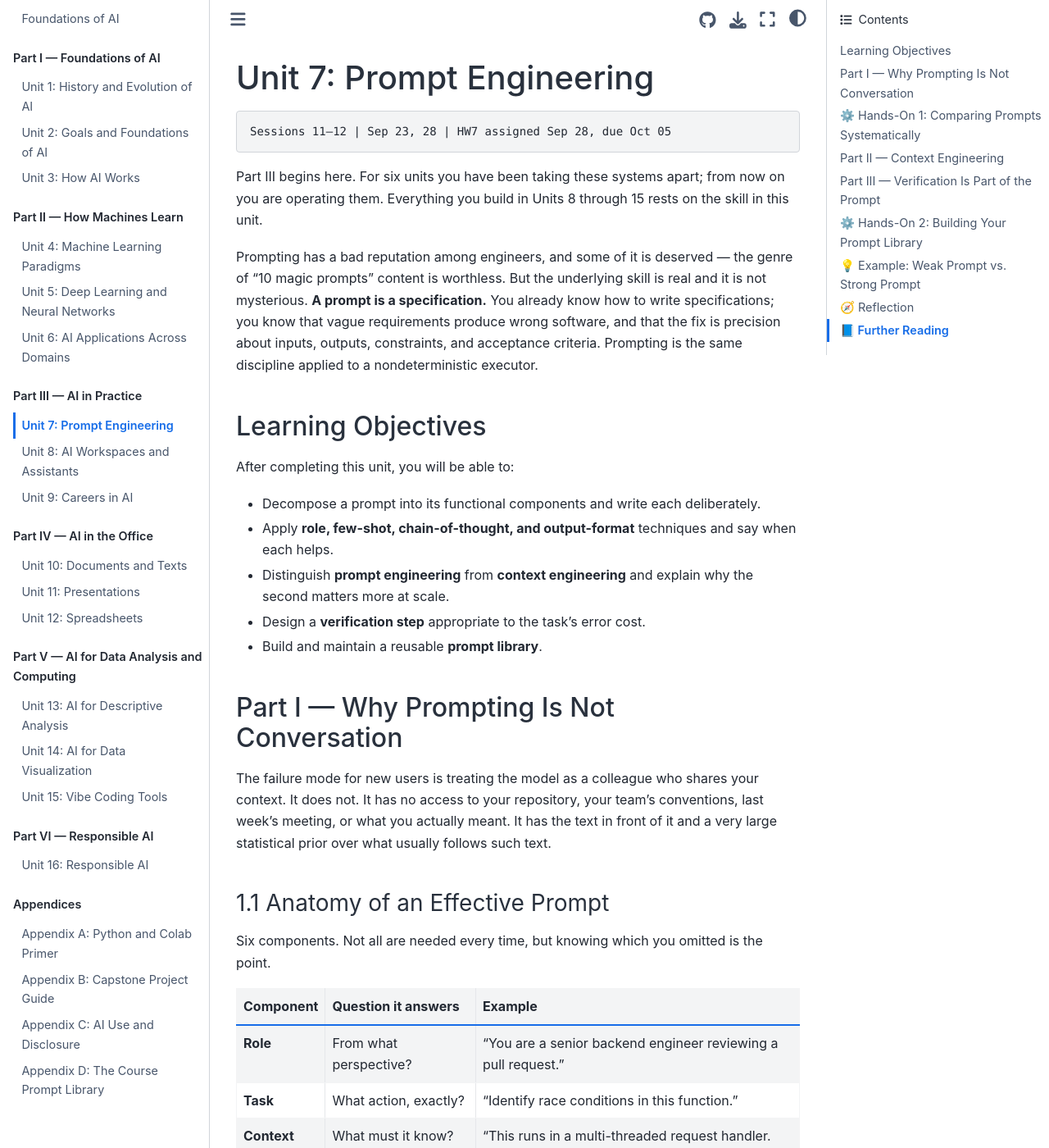
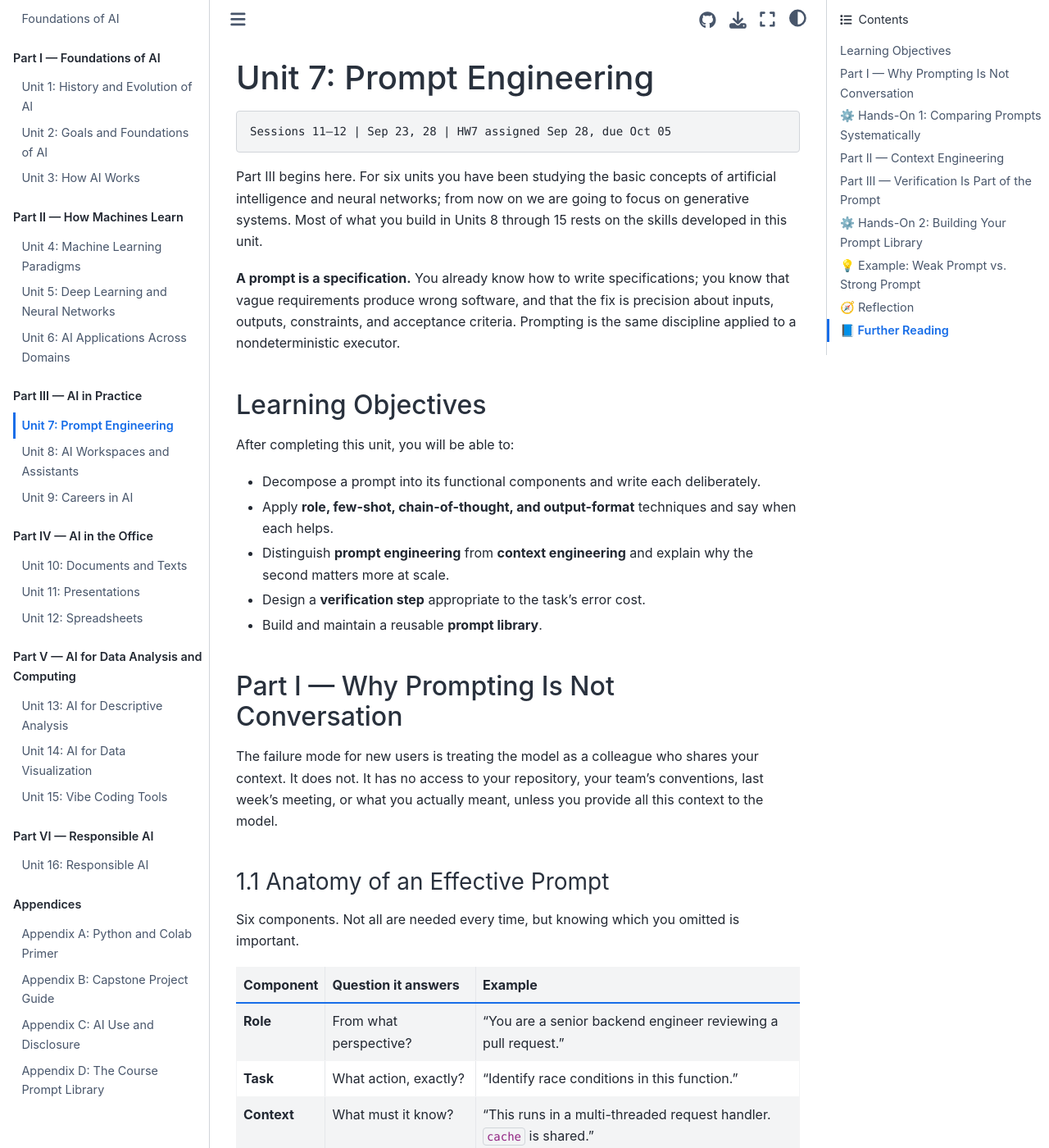
Before and after one commit to lndecastro/Foundations_of_AI, a Jupyter Book: the page built from book/Unit_07_Prompt_Engineering.md, in a window 1280 px wide and 1400 px high. Shown: the whole window at 82% size. Built offline with Jupyter Book 1.0.4 settings and Sphinx 7.4.7 and the Sphinx Book theme 1.1.4, drawn with Linux system fonts in a browser that asks for light colours; some of the changed text lies outside the part shown.

Commit message:
Update Unit_07_Prompt_Engineering.md

````diff
--- a/book/Unit_07_Prompt_Engineering.md
+++ b/book/Unit_07_Prompt_Engineering.md
@@ -4,9 +4,9 @@
 Sessions 11–12 | Sep 23, 28 | HW7 assigned Sep 28, due Oct 05
 ```
 
-Part III begins here. For six units you have been taking these systems apart; from now on you are operating them. Everything you build in Units 8 through 15 rests on the skill in this unit.
+Part III begins here. For six units you have been studying the basic concepts of artificial intelligence and neural networks; from now on we are going to focus on generative systems. Most of what you build in Units 8 through 15 rests on the skills developed in this unit.
 
-Prompting has a bad reputation among engineers, and some of it is deserved — the genre of "10 magic prompts" content is worthless. But the underlying skill is real and it is not mysterious. **A prompt is a specification.** You already know how to write specifications; you know that vague requirements produce wrong software, and that the fix is precision about inputs, outputs, constraints, and acceptance criteria. Prompting is the same discipline applied to a nondeterministic executor.
+**A prompt is a specification.** You already know how to write specifications; you know that vague requirements produce wrong software, and that the fix is precision about inputs, outputs, constraints, and acceptance criteria. Prompting is the same discipline applied to a nondeterministic executor.
 
 ## Learning Objectives
 
@@ -20,11 +20,11 @@ After completing this unit, you will be able to:
 
 ## Part I — Why Prompting Is Not Conversation
 
-The failure mode for new users is treating the model as a colleague who shares your context. It does not. It has no access to your repository, your team's conventions, last week's meeting, or what you actually meant. It has the text in front of it and a very large statistical prior over what usually follows such text.
+The failure mode for new users is treating the model as a colleague who shares your context. It does not. It has no access to your repository, your team's conventions, last week's meeting, or what you actually meant, unless you provide all this context to the model.
 
 ### 1.1 Anatomy of an Effective Prompt
 
-Six components. Not all are needed every time, but knowing which you omitted is the point.
+Six components. Not all are needed every time, but knowing which you omitted is important.
 
 | Component | Question it answers | Example |
 | :--- | :--- | :--- |
@@ -36,7 +36,7 @@ Six components. Not all are needed every time, but knowing which you omitted is
 | **Criteria** | What makes it good? | "Flag only issues that could produce incorrect data, not style." |
 
 ```{note}
-The component that beginners omit most often is **Criteria**, and it is the one that changes the output most. Without it, the model optimizes for what usually satisfies such a request — which is *thoroughness*. That is why unconstrained prompts return twelve suggestions when you wanted the two that matter.
+The component that beginners omit most often is **Criteria**, and it is the one that changes the output most. Without it, the model optimizes for what usually satisfies such a request, which is *thoroughness*. That is why unconstrained prompts return twelve suggestions when you wanted the two that matter.
 ```
 
 ### 1.2 Core Techniques
@@ -45,7 +45,7 @@ The component that beginners omit most often is **Criteria**, and it is the one
 
 **Few-shot prompting.** Give two or three worked examples of input → output. This is by far the most reliable technique for enforcing a format, and it usually beats describing the format in words. If you need commit messages in a house style, showing three real ones works better than a paragraph of rules.
 
-**Chain-of-thought.** Asking the model to work through steps before answering improves multi-step reasoning. The mechanism is worth understanding: the intermediate tokens become part of the context for the tokens that follow, so the model is conditioning on its own partial work. It is not "thinking harder" — it is giving itself more relevant context.
+**Chain-of-thought.** Asking the model to work through steps before answering improves multi-step reasoning. The mechanism is worth understanding: the intermediate tokens become part of the context for the tokens that follow, so the model is conditioning on its own partial work. It is not "thinking harder", it is giving itself more relevant context.
 
 **Output format specification.** Ask for JSON, a table, or a fixed template when the output will be consumed by anything other than a human reading prose. This is the technique that makes AI output composable with the rest of your tooling.
 
@@ -64,7 +64,7 @@ Changing one thing at a time is not fussiness. If you change four things and the
 
 ## ⚙️ Hands-On 1: Comparing Prompts Systematically
 
-This cell prints four variants of the same request, from bare to fully specified. Paste each into an AI assistant **in a separate conversation** — a fresh one each time, so earlier context does not leak — and score the results.
+This cell prints four variants of the same request, from bare to fully specified. Paste each into an AI assistant **in a separate conversation**, a fresh one each time, so earlier context does not leak, and score the results.
 
 ```python
 task = "Explain database indexing."
````
